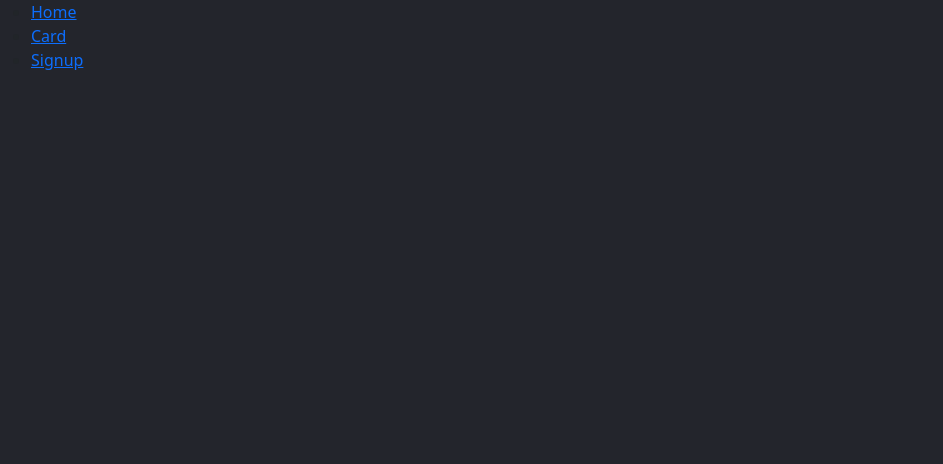
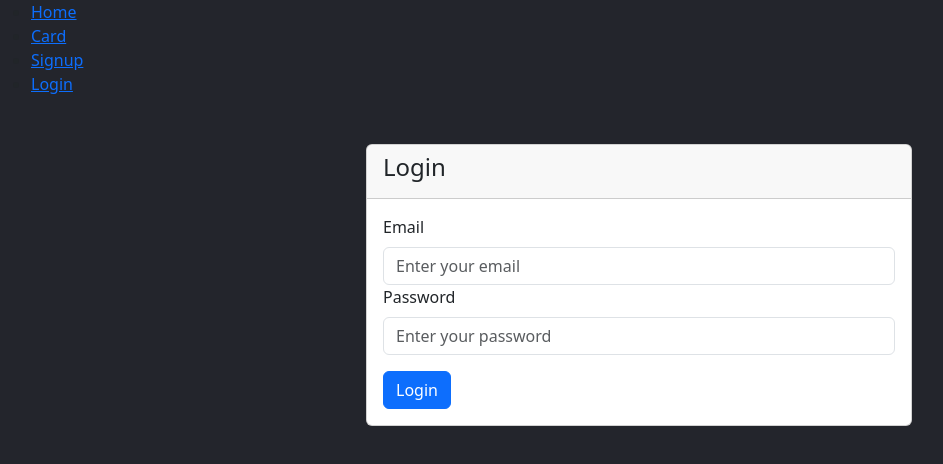
Before and after one commit to gcode101/Digital-Business-Card, a React (Vite) app in the folder Client/: page /login in a window 1280 px wide. Before the commit this address had no page. Shown: the top 464 px of the page, without its empty margins (1-944 px from the left). Built offline with nearby package versions, Linux system fonts and the light colour scheme; a web font is replaced by a local one.

Commit message:
added client side login component

```diff
--- a/Client/src/App.jsx
+++ b/Client/src/App.jsx
@@ -7,18 +7,18 @@ import Home from './components/Home'
 import Card from './components/Card/Card'
 import Navbar from './components/Navbar'
 import Signup from './components/Signup'
+import Login from './components/Login'
 
 function App() {
   return (
   	<Router>
-  	<div>
   		<Navbar />
 	  	<Routes>
 	    	<Route exact path="/" Component={Home} />
 	    	<Route path="/card" Component={Card}/>
 	    	<Route path="/signup" Component={Signup}/>
+	    	<Route path="/login" Component={Login}/>
 		</Routes>
-	</div>
 	</Router>
   )
 }
--- a/Client/src/components/Home.jsx
+++ b/Client/src/components/Home.jsx
@@ -1,7 +1,9 @@
-import React from 'react'
+
 
 function Home() {
-	return <div>Welcome to my home</div>;
+	return (
+		<h1 className="text-light text-center">Welcome to my home</h1>
+	)
 }
 
 export default Home;
--- /dev/null
+++ b/Client/src/components/Login.jsx
@@ -0,0 +1,59 @@
+import { useState } from 'react';
+import axios from 'axios';
+import { useNavigate } from 'react-router-dom';
+
+
+function Login() {
+
+	const [email, setEmail] = useState();
+	const [password, setPassword] = useState();
+	const navigate = useNavigate();
+
+	const handleSubmit = (e) => {
+		e.preventDefault();
+		axios.post('http://localhost:3000/login', { email, password })
+		.then(result => {
+			console.log(result)
+			navigate('/card')
+		})
+	}
+
+	return (
+		<div className="container mt-5">
+			<div className="row justify-content-center">
+				<div className="col-md-6">
+					<div className="card">
+						<div className="card-header">
+							<h4>Login</h4>
+						</div>
+						<div className="card-body">
+							<form onSubmit={handleSubmit}>
+								<div className="form-group">
+									<label htmlFor="email">Email</label>
+									<input
+										type="text"
+										className="form-control mt-2"
+										id="email"
+										placeholder="Enter your email"
+										onChange={ (e) => { setEmail(e.target.value) } }
+									/>
+									<label htmlFor="password">Password</label>
+									<input
+										type="text"
+										className="form-control mt-2"
+										id="password"
+										placeholder="Enter your password"
+										onChange={ (e) => { setPassword(e.target.value) } }
+									/>
+								</div>
+								<button type="submit" className="btn btn-primary mt-3">Login</button>
+							</form>
+						</div>
+					</div>
+				</div>
+			</div>
+		</div>
+	)
+}
+
+export default Login;
--- a/Client/src/components/Navbar.jsx
+++ b/Client/src/components/Navbar.jsx
@@ -8,6 +8,7 @@ function Navbar() {
 				<li><Link to="/">Home</Link></li>
 				<li><Link to="/card">Card</Link></li>
 				<li><Link to="/signup">Signup</Link></li>
+				<li><Link to="/login">Login</Link></li>
 			</ul>
 		</nav>
 	)
--- a/Client/src/components/Signup.jsx
+++ b/Client/src/components/Signup.jsx
@@ -1,5 +1,6 @@
 import { useState } from "react";
 import axios from "axios";
+import { useNavigate } from 'react-router-dom';
 
 
 function Signup() {
@@ -7,11 +8,14 @@ function Signup() {
 	const [name, setName] = useState();
 	const [email, setEmail] = useState();
 	const [password, setPassword] = useState();
+	const navigate = useNavigate();
 
 	const handleSubmit = (e) => {
 		e.preventDefault();
 		axios.post('http://localhost:3000/register', {name, email, password})
-		.then(result => console.log(result))
+		.then(result => {console.log(result)
+			navigate('/login')
+		})
 		.catch(err => console.log(err))
 	}
 
```
